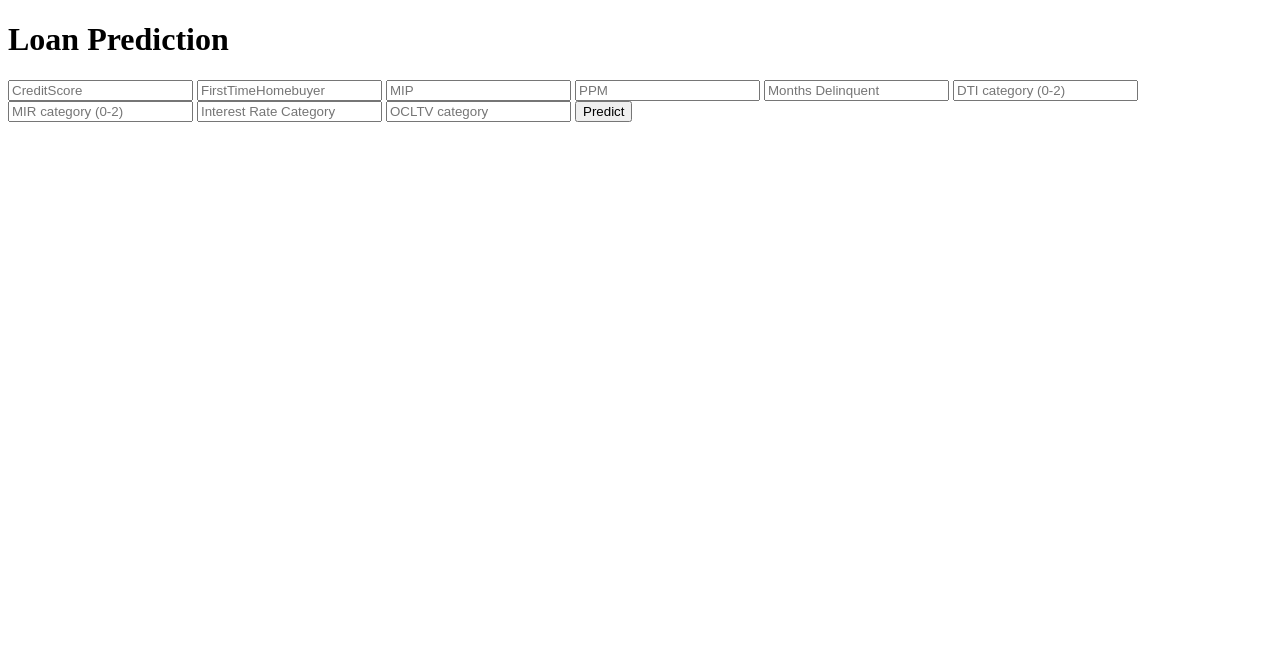
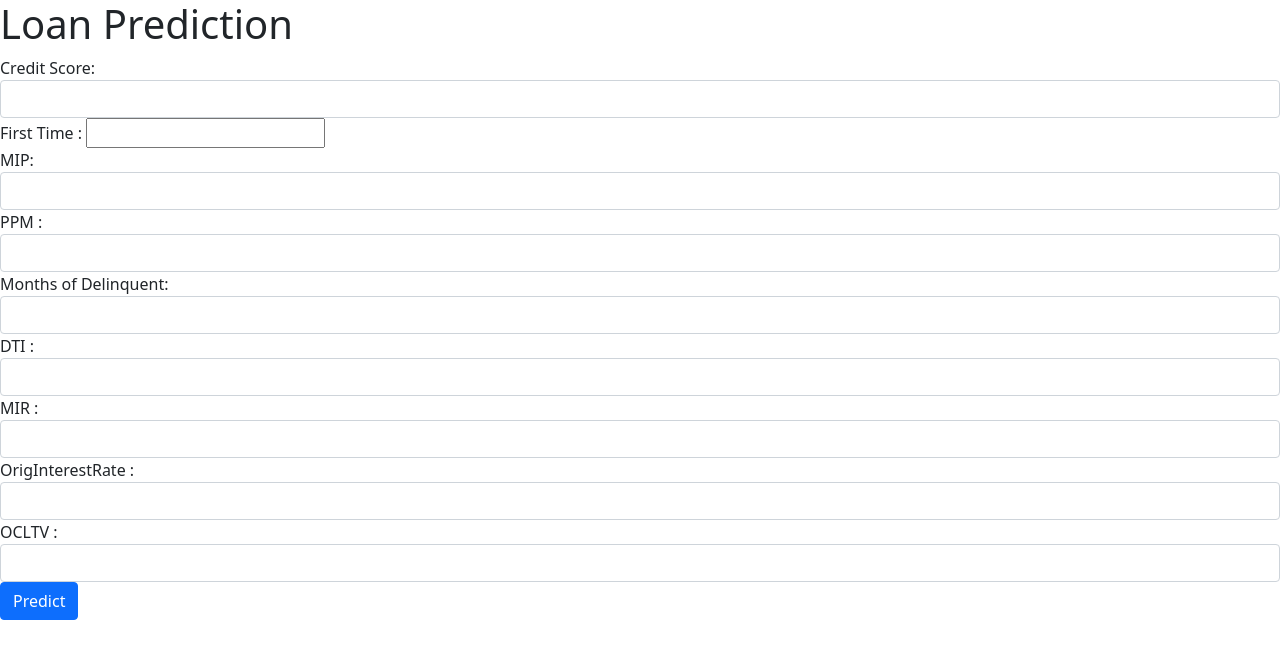
Before and after one commit to KKGSanjeewa/BankModel, a Flask app: page / in a window 1280 px wide. Shown: the top 659 px of the page. Run offline with Flask 2, Linux system fonts and the light colour scheme.

Commit message:
Update index.html

```diff
--- a/templates/index.html
+++ b/templates/index.html
@@ -1,13 +1,127 @@
 <!DOCTYPE html>
-<html >
+<html>
 <!--From https://codepen.io/frytyler/pen/EGdtg-->
 <head>
     <meta charset="UTF-8">
     <title>ML API</title>
+
+    <script>
+var error = 0;
+
+
+function creditScore() {
+
+    var cv = document.getElementById("creditscore").value;
+    var cvint = parseInt(document.getElementById("creditscore").value);
+
+    if (cvint < 301 || cvint > 850) {
+        document.getElementById("creditscore").value = "";
+        error = 1;
+        alert("values must be  301 < value < 850 ");
+        document.getElementById("creditscore").focus();
+    } else {
+
+        error = 0;
+
+
+    }
+
+}
+
+function firstTime() {
+
+    var cv = parseInt(document.getElementById("firsttime").value);
+    if (cv != 0 || cv!=1 ) {
+        document.getElementById("firsttime").value = "";
+        alert("valid only 1 or 0 for yes  or no")
+    }
+
+
+}
+
+function mip() {
+
+    var cv = parseInt(document.getElementById("mip").value);
+    if (!(cv  <= 1 & cv <=55 & cv.length < 4) ) {
+        document.getElementById("mip").value = "";
+        alert("valid only 1%  and 55 % for yes  or no")
+    }
+
+
+}
+
+
+function ppm() {
+    var value = parseInt(document.getElementById("ppm").value);
+    if (value == 0 || value ==1 ) {
+        error=0;
+    }else{
+        document.getElementById("ppm").value = "";
+    alert ("Value supoosed to by 1 or 0 means Yes or No");
+    }
+}
+
+function monthsDelinquent() {
+    var value = parseInt(document.getElementById("MonthsDelinquent").value);
+    if (value >1500 ) {
+       document.getElementById("MonthsDelinquent").value = "";
+        alert ("invalid month value");
+    }
+}
+
+function dti() {
+    var cv = parseInt(document.getElementById("DTI").value);
+    if (!(cv > 0 & cv < 65 & cv.length < 4)) {
+        document.getElementById("DTI").value = "";
+        alert("value be on 0% - 65%");
+        }
+}
+
+function origInterestRate() {
+    var length = document.getElementById("OrigInterestRate").value.length;
+    if (length > 6) {
+        document.getElementById("OrigInterestRate").value = "";
+    }
+}
+
+
+function ocltv() {
+
+    var cv = parseInt(document.getElementById("OCLTV").value);
+    if (cv < 6 || cv > 200 || cv.length > 3) {
+        document.getElementById("OCLTV").value = "";
+        alert("value be on 6% - 105%");
+        }
+
+}
+
+
+
+
+
+
+
+
+
+
+
+
+    </script>
+    <!--js file End here-->
+
+
     <link href='https://fonts.googleapis.com/css?family=Pacifico' rel='stylesheet' type='text/css'>
     <link href='https://fonts.googleapis.com/css?family=Arimo' rel='stylesheet' type='text/css'>
     <link href='https://fonts.googleapis.com/css?family=Hind:300' rel='stylesheet' type='text/css'>
     <link href='https://fonts.googleapis.com/css?family=Open+Sans+Condensed:300' rel='stylesheet' type='text/css'>
+
+    <link href="https://cdn.jsdelivr.net/npm/bootstrap@5.1.1/dist/css/bootstrap.min.css" rel="stylesheet"
+          integrity="sha384-F3w7mX95PdgyTmZZMECAngseQB83DfGTowi0iMjiWaeVhAn4FJkqJByhZMI3AhiU" crossorigin="anonymous">
+    <!-- JavaScript Bundle with Popper -->
+    <script src="https://cdn.jsdelivr.net/npm/bootstrap@5.1.1/dist/js/bootstrap.bundle.min.js"
+            integrity="sha384-/bQdsTh/da6pkI1MST/rWKFNjaCP5gBSY4sEBT38Q/9RBh9AH40zEOg7Hlq2THRZ"
+            crossorigin="anonymous"></script>
+
 
 </head>
 
@@ -16,16 +130,69 @@
     <h1>Loan Prediction</h1>
 
     <!-- Main Input For Receiving Query to our ML -->
-    <form action="{{ url_for('predict')}}"method="post">
-    	<input type="text" name="CreditScore" placeholder="CreditScore" required="required" />
-        <input type="text" name="FirstTimeHomebuyer" placeholder="FirstTimeHomebuyer" required="required" />
-		<input type="text" name="MIP" placeholder="MIP" required="required" />
-    <input type="text" name="PPM" placeholder="PPM" required="required" />
-    <input type="text" name="MonthsDelinquent" placeholder="Months Delinquent" required="required" />
-    <input type="text" name="DTI_cat" placeholder="DTI category (0-2)" required="required" />
-    <input type="text" name="MIR_cat" placeholder="MIR category (0-2)" required="required" />
-    <input type="text" name="IntRate_Cat" placeholder="Interest Rate Category" required="required" />
-    <input type="text" name="OCLTV_cat" placeholder="OCLTV category" required="required" />
+    <form action="{{ url_for('predict')}}" method="post">
+
+        <!--credit_score -->
+        <div class="form-group">
+            <label for="creditscore">Credit Score:</label>
+            <input onblur="creditScore()" type="number" class="form-control" name="CreditScore" id="creditscore"
+                   required="required">
+        </div>
+
+        <!--Firsttime-->
+        <div class="form-group">
+            <label for="creditscore"> First Time :</label>
+            <input type="text" name="FirstTimeHomebuyer" onblur="firstTime()" required="required" id="firsttime"/>
+
+        </div>
+
+        <!--MIP-->
+        <div class="form-group">
+            <label for="mip">MIP:</label>
+            <input type="number" onblur="mip()" class="form-control" id="mip" name="MIP" required="required">
+        </div>
+
+
+        <!--PPM-->
+        <div class="form-group">
+            <label for="ppm">PPM :</label>
+            <input type="number" onblur="ppm()" class="form-control" id="ppm" name="PPM" required="required">
+        </div>
+
+        <!--MonthsDelinquent-->
+        <div class="form-group">
+            <label for="MonthsDelinquent">Months of Delinquent:</label>
+            <input type="number" onblur="monthsDelinquent()" name="MonthsDelinquent" class="form-control"
+                   id="MonthsDelinquent" required="required">
+        </div>
+
+        <!--DTI-->
+        <div class="form-group">
+            <label for="DTI">DTI :</label>
+            <input type="number" onblur="dti()" name="DTI_cat" class="form-control" required="required" id="DTI">
+        </div>
+
+        <!--MIR-->
+        <div class="form-group">
+            <label for="MIR">MIR :</label>
+            <input type="number" name="MIR_cat" class="form-control" required="required" id="MIR">
+        </div>
+
+        <!--OrigInterestRate-->
+        <div class="form-group">
+            <label for="OrigInterestRate">OrigInterestRate :</label>
+            <input onblur="origInterestRate()" name="IntRate_Cat" required="required" type="number" class="form-control"
+                   id="OrigInterestRate">
+        </div>
+
+        <!--OCLTV-->
+        <div class="form-group">
+            <label for="OCLTV">OCLTV :</label>
+            <input onblur="ocltv()" name="OCLTV_cat" type="number" class="form-control" id="OCLTV" required="required">
+        </div>
+
+
+
 
         <button type="submit" class="btn btn-primary btn-block btn-large">Predict</button>
     </form>
```
Lines whose indentation alone changed are shown as unchanged.
